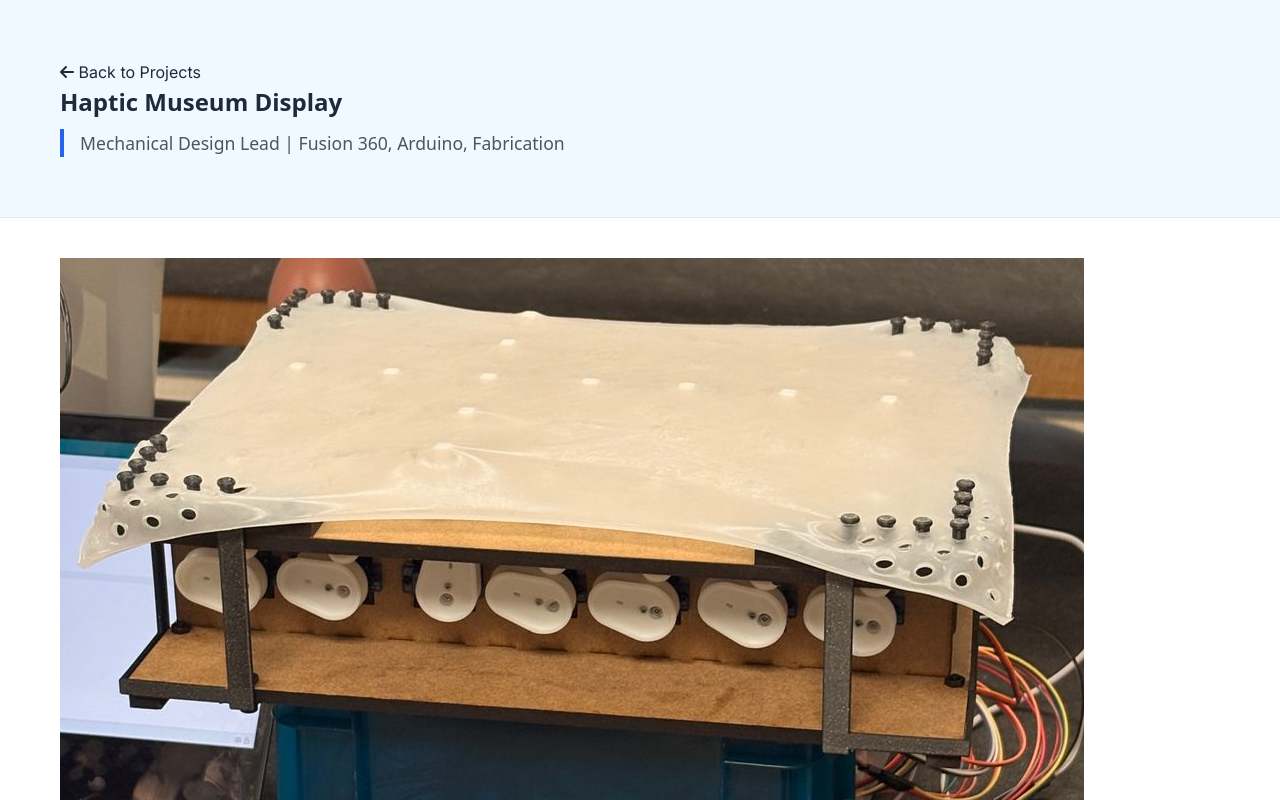
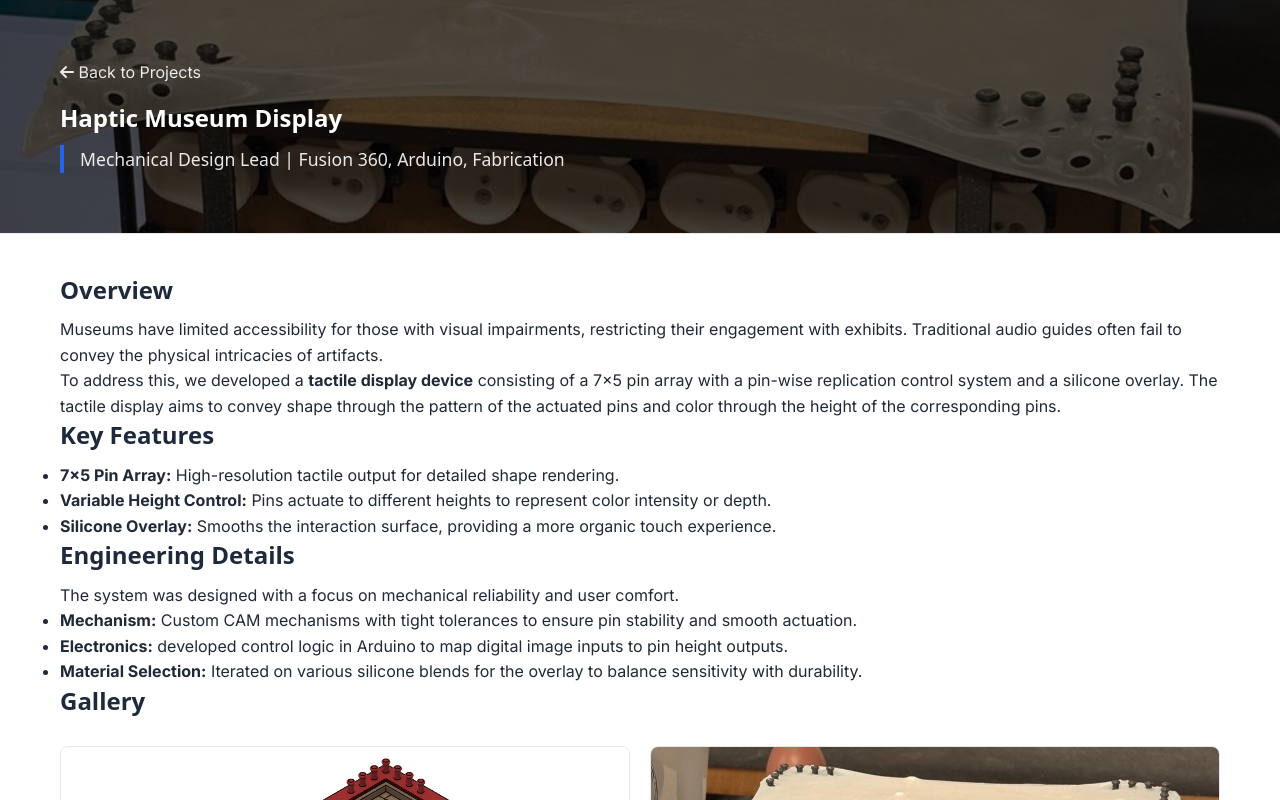
Before and after one commit to shreyaterala/portfolio, a Next.js app: page /portfolio/project/haptic in a window 1280 px wide. Shown: the top 800 px of the page. Built offline with nearby package versions, Linux system fonts and the light colour scheme.

Commit message:
Replace project hero banner with cover image

```diff
--- a/src/app/project/[id]/page.tsx
+++ b/src/app/project/[id]/page.tsx
@@ -37,14 +37,35 @@ export default async function ProjectPage({ params }: ProjectPageProps) {
     return (
         <>
             {/* Project Hero Section */}
-            <section className="project-hero-section">
+            {/* Project Hero Section */}
+            <section
+                className="project-hero-section"
+                style={{
+                    backgroundImage: `linear-gradient(rgba(0, 0, 0, 0.7), rgba(0, 0, 0, 0.7)), url(${project.image})`,
+                    backgroundSize: "cover",
+                    backgroundPosition: "center",
+                    color: "white"
+                }}
+            >
                 <div className="container">
                     <div className="project-header">
-                        <Link href="/#projects" className="back-link">
+                        <Link
+                            href="/#projects"
+                            className="back-link"
+                            style={{ color: "rgba(255, 255, 255, 0.9)" }}
+                        >
                             <i className="fas fa-arrow-left"></i> Back to Projects
                         </Link>
-                        <h1>{project.title}</h1>
-                        <p className="project-meta">{project.meta}</p>
+                        <h1 style={{ color: "white", marginTop: "1rem" }}>{project.title}</h1>
+                        <p
+                            className="project-meta"
+                            style={{
+                                color: "rgba(255, 255, 255, 0.9)",
+                                borderLeftColor: "var(--primary-color)"
+                            }}
+                        >
+                            {project.meta}
+                        </p>
                     </div>
                 </div>
             </section>
@@ -52,11 +73,7 @@ export default async function ProjectPage({ params }: ProjectPageProps) {
             {/* Main Content */}
             <div className="container project-page-container">
                 <div className="project-content-wrapper">
-                    <img
-                        src={project.image}
-                        alt={project.title}
-                        className="main-project-image"
-                    />
+                    {/* Main Image removed as it is now in the header */}
 
                     <div
                         className="project-body-content"
--- a/src/lib/data.ts
+++ b/src/lib/data.ts
@@ -276,7 +276,7 @@ const projectsData: Record<string, ProjectData> = {
         id: "breath",
         title: "breathSense",
         meta: "Haptic Feedback Device | Healthcare Tech",
-        image: "/assets/breath_sense/breath_sense.jpg",
+        image: "/portfolio/assets/breath_sense/breath_sense.jpg",
         content: `
             <h2>Overview</h2>
             <p>breathSense is a wearable haptic feedback device designed to aid in meditation and anxiety management. By providing gentle physical cues, the device guides users into a rhythmic breathing pattern without demanding cognitive attention.</p>
```
